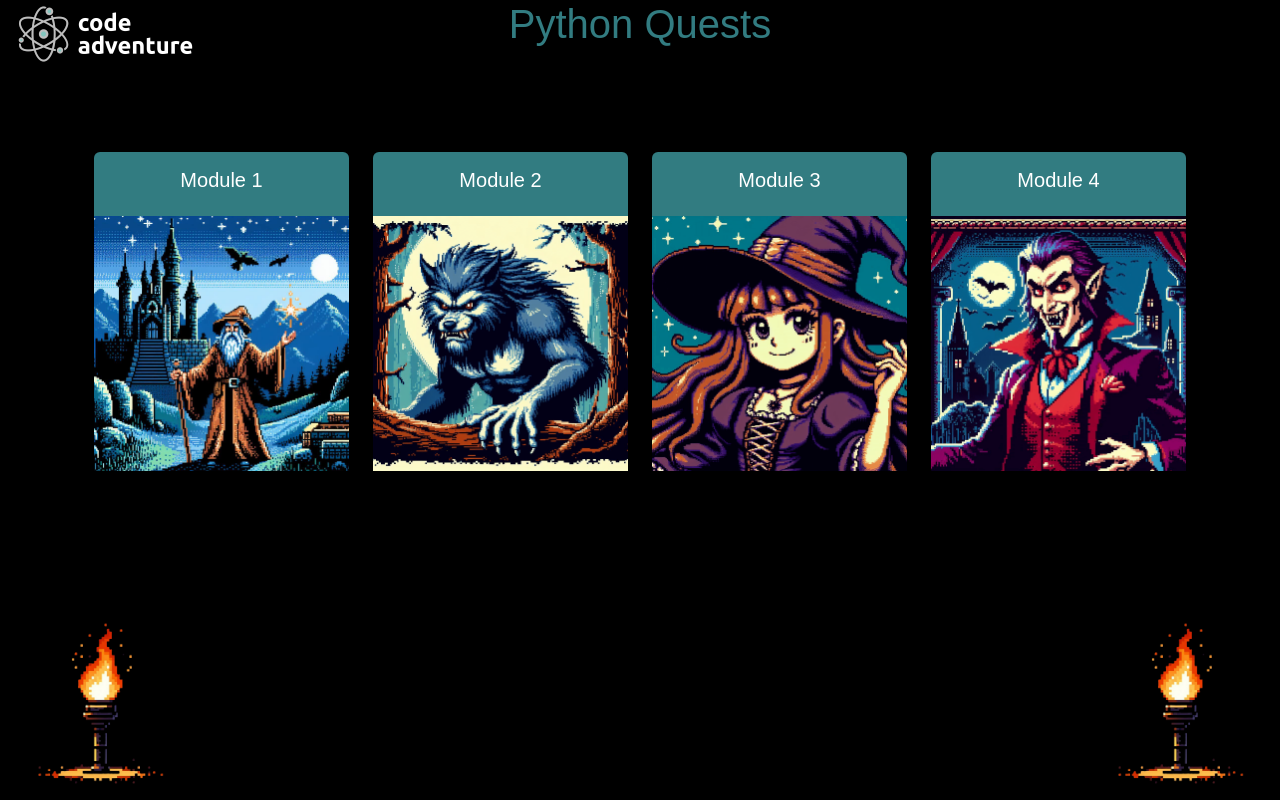
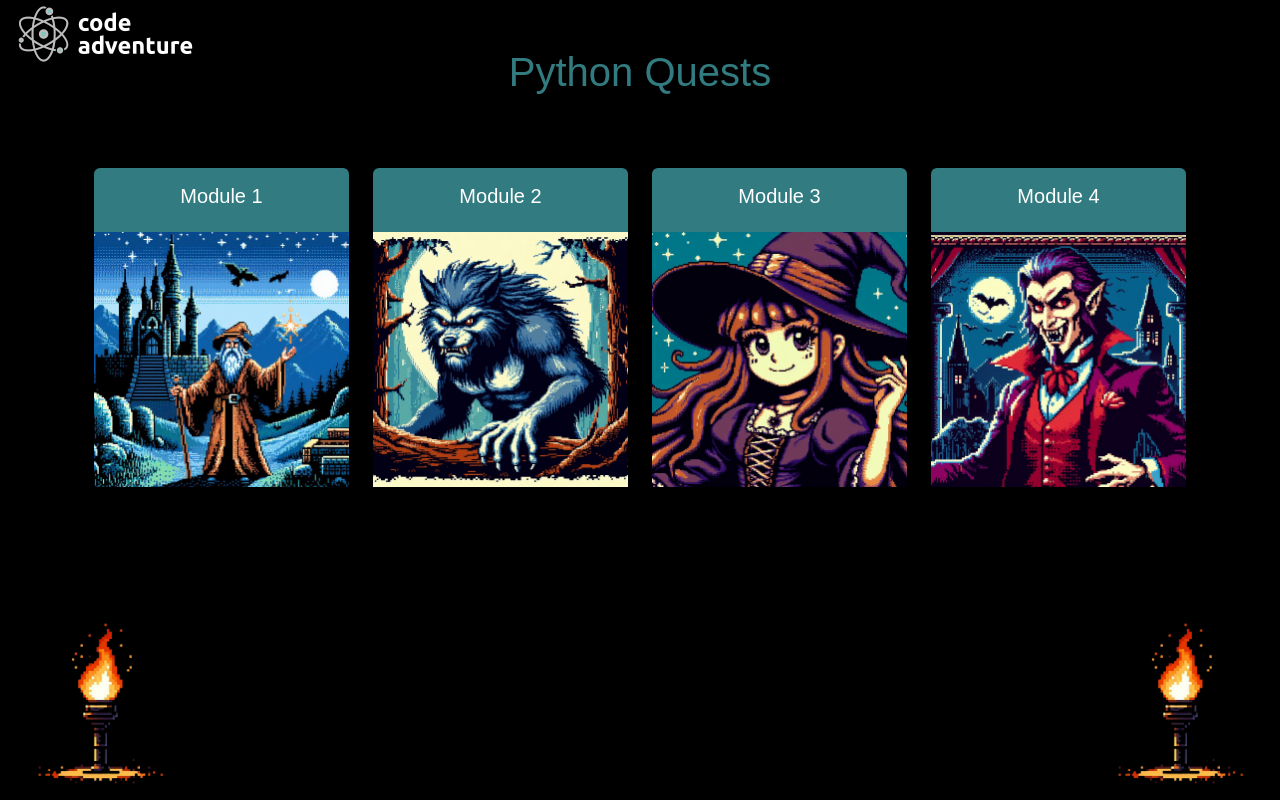
Before and after one commit to huntnel/tech-playground, a React (Create React App) app in the folder frontend/: page /modules in a window 1280 px wide. Built offline with nearby package versions, Linux system fonts and the light colour scheme; a web font is replaced by a local one.

Commit message:
Fixed CSS

```diff
--- a/frontend/src/App.css
+++ b/frontend/src/App.css
@@ -310,6 +310,15 @@
   }
 }
 
+@media (max-height: 600px) {
+  .torch-left {
+    display: none;
+  }
+  .torch-right {
+    display: none;
+  }
+}
+
 /* @media (max-width: 500px) {
   .card-module-container {
     flex-direction: column;
--- a/frontend/src/components/ModuleHome.js
+++ b/frontend/src/components/ModuleHome.js
@@ -12,7 +12,7 @@ function ModuleHome() {
 
     return (
         <div>
-            <Container style={{ height: '100vh', overflow: 'auto', backgroundColor: "#000000" }} fluid>
+            <Container style={{ display: 'flex', flexDirection: 'column', height: '100vh', overflow: 'auto', backgroundColor: "#000000" }} fluid>
                 <div className='logo'>
                     <LazyLoadImage
                         src='img/logolight.png'
@@ -22,10 +22,10 @@ function ModuleHome() {
                 </div>
                 <Row className='pb-sm-5'>
                     <Col>
-                        <h1 className='logo-color-dark text-center pixel-font'>Python Quests</h1>
+                        <h1 className='pt-sm-5 logo-color-dark text-center pixel-font'>Python Quests</h1>
                     </Col>
                 </Row>
-                <Row className='pt-sm-5'>
+                <Row className='pt-sm-3'>
                     <Col className="d-flex flex-column custom-z-index">
                         <Container className='d-flex card-module-container'>
                             <Container onClick={() => navigateToModule("/module1")}>
```
